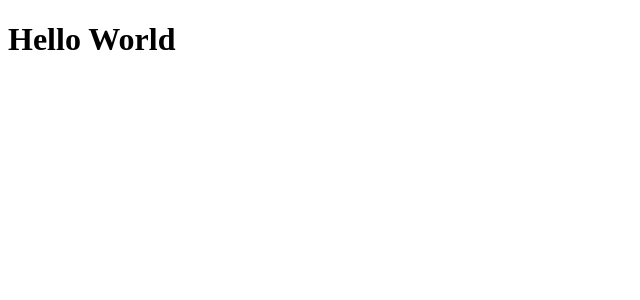
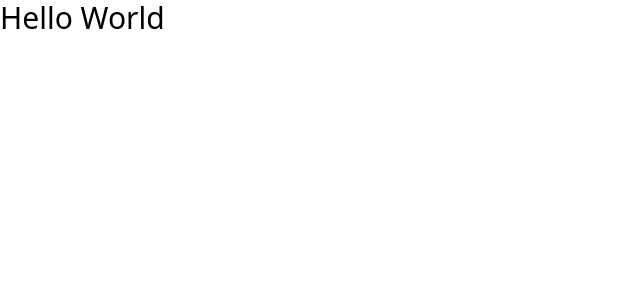
Before and after one commit to pedrogestajr/reactor-ds, a React (Vite) app: page / in a window 1280 px wide. Shown: the top 300 px of the page, without its empty margins (0-640 px from the left). Built offline with nearby package versions, Linux system fonts and the light colour scheme.

Commit message:
Setup Tailwind CSS

```diff
--- a/package.json
+++ b/package.json
@@ -9,6 +9,7 @@
     "preview": "vite preview"
   },
   "dependencies": {
+    "help": "^3.0.2",
     "react": "^18.2.0",
     "react-dom": "^18.2.0"
   },
@@ -16,6 +17,9 @@
     "@types/react": "^18.0.17",
     "@types/react-dom": "^18.0.6",
     "@vitejs/plugin-react": "^2.1.0",
+    "autoprefixer": "^10.4.12",
+    "postcss": "^8.4.18",
+    "tailwindcss": "^3.1.8",
     "typescript": "^4.6.4",
     "vite": "^3.1.0"
   }
--- /dev/null
+++ b/postcss.config.cjs
@@ -0,0 +1,6 @@
+module.exports = {
+  plugins: {
+    tailwindcss: {},
+    autoprefixer: {},
+  },
+}
--- a/src/App.tsx
+++ b/src/App.tsx
@@ -1,3 +1,5 @@
+import './styles/global.css';
+
 export function App() {
-  return <h1>Hello World</h1>;
+  return <h1 className="text-3xl ">Hello World</h1>;
 }
--- /dev/null
+++ b/src/styles/global.css
@@ -0,0 +1,3 @@
+@tailwind base;
+@tailwind components;
+@tailwind utilities;
--- /dev/null
+++ b/tailwind.config.cjs
@@ -0,0 +1,11 @@
+/** @type {import('tailwindcss').Config} */
+module.exports = {
+  content: [
+    "./index.html",
+    "./src/**/*.{js,ts,jsx,tsx}",
+  ],
+  theme: {
+    extend: {},
+  },
+  plugins: [],
+}
```
Also changed, not shown: 1 other file (tests, documents, lock files or other folders).
